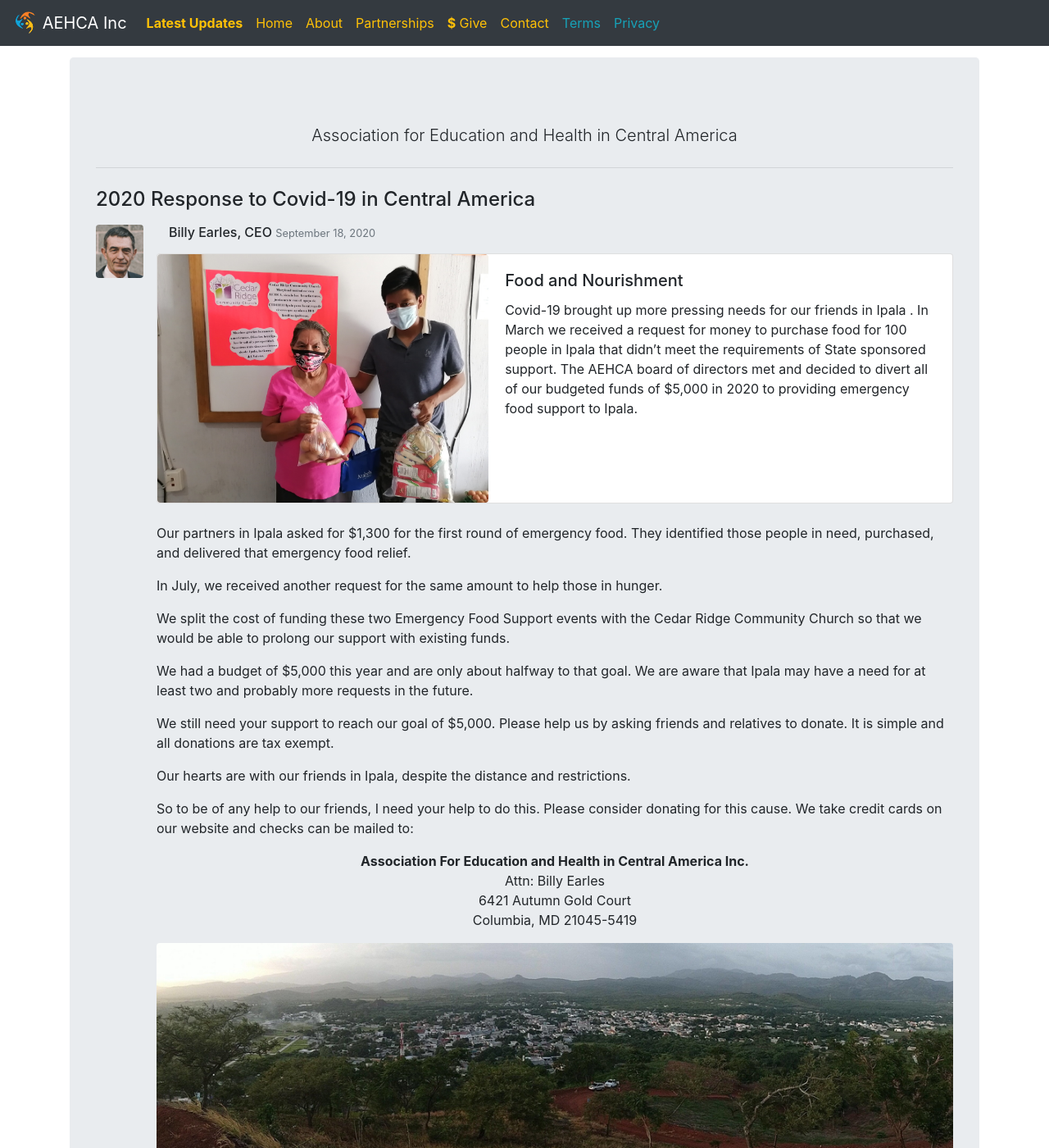
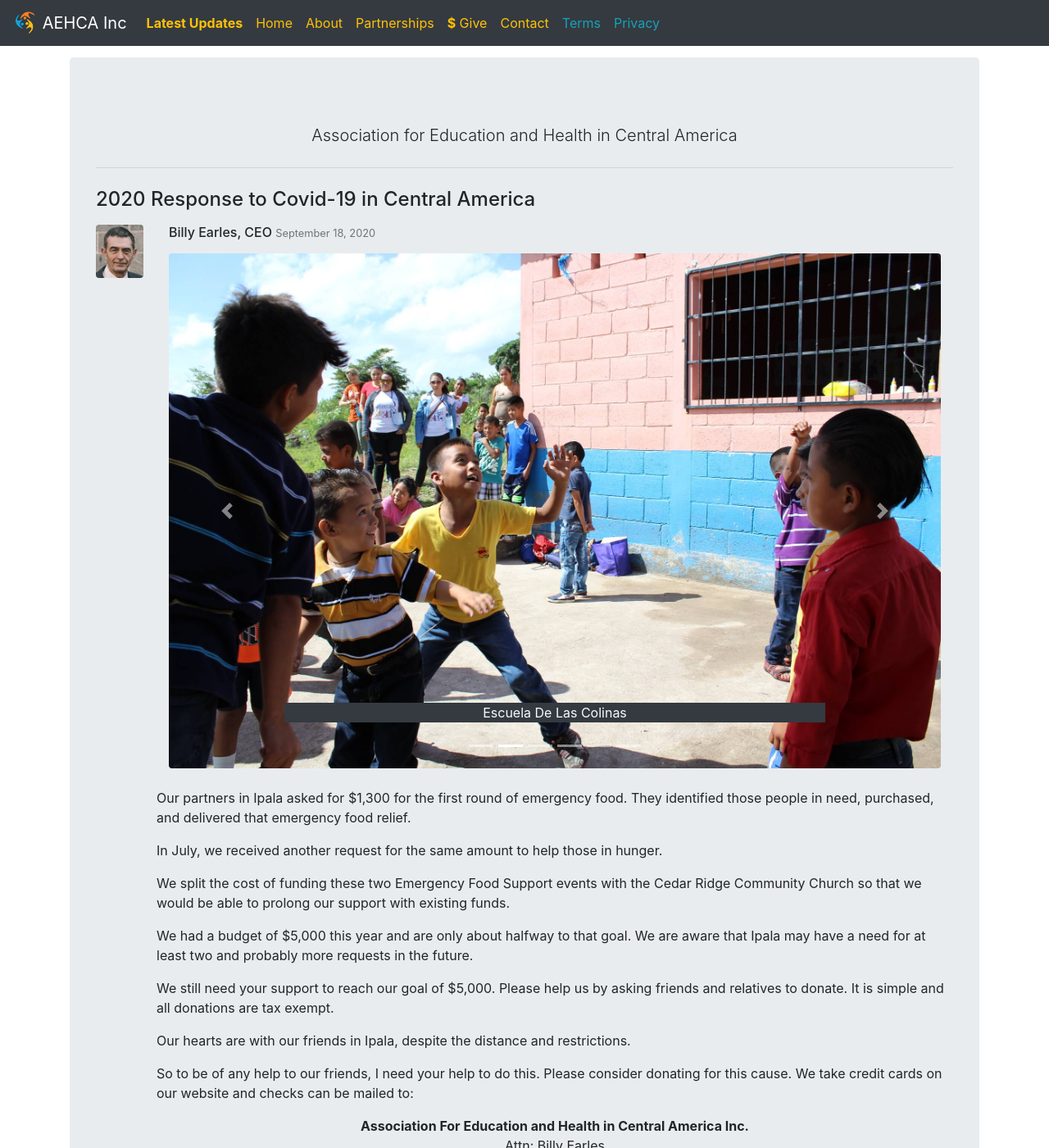
Before and after one commit to aehca/aehca.github.io, a Jekyll site: the page built from _posts/2020-09-18-covid-letter-from-the-ceo.html, in a window 1280 px wide and 1400 px high. Shown: the whole window at 82% size. Built offline with Jekyll 4.4.1, drawn with Linux system fonts in a browser that asks for light colours.

Commit message:
Update 2020-09-18-covid-letter-from-the-ceo.html

```diff
--- a/_posts/2020-09-18-covid-letter-from-the-ceo.html
+++ b/_posts/2020-09-18-covid-letter-from-the-ceo.html
@@ -25,25 +25,69 @@ author: billy
                             </div>
                             <div class="container">
                                 <div class="row">
-                                    <div class="card">
-                                        <div class="row no-gutters">
-                                            <div class="col-sm-5">
-                                                <img src="/images/family-food-covid-response.jpg"
-                                                    class="card-img-top h-100 img-fluid rounded"
-                                                    alt="covid food and nourishment">
-                                            </div>
-                                            <div class="col-sm-7">
-                                                <div class="card-body">
-                                                    <h5 class="card-title">Food and Nourishment</h5>
-                                                    <p class="card-text">Covid-19 brought up more pressing needs
-                                                        for our friends in Ipala . In March we received a request for
-                                                        money to purchase food for 100 people in Ipala that didn’t meet
-                                                        the requirements of State sponsored support. The AEHCA board of
-                                                        directors met and decided to divert all of our budgeted funds of
-                                                        $5,000 in 2020 to providing emergency food support to Ipala.
-                                                    </p>
+                                    <!-- PHOTO CAROUSEL WITH BUTTONS AND CAPTIONS-->
+                                    <div class="col">
+                                        <div id="educationCarousel" class="carousel slide" data-ride="carousel">
+                                            <ol class="carousel-indicators">
+                                                <li data-target="#educationCarousel" data-slide-to="0" class="active">
+                                                </li>
+                                                <li data-target="#educationCarousel" data-slide-to="1"></li>
+                                                <li data-target="#educationCarousel" data-slide-to="2"></li>
+                                                <li data-target="#educationCarousel" data-slide-to="3"></li>
+                                                <li data-target="#educationCarousel" data-slide-to="4"></li>
+                                                <li data-target="#educationCarousel" data-slide-to="5"></li>
+                                            </ol>
+                                            <div class="carousel-inner">
+                                                <div class="carousel-item active">
+                                                    <img src="/images/edu-computers.jpg" class="d-block w-100 rounded"
+                                                        alt="Education - computers - Ipala, Guatemala">
+                                                    <div class="carousel-caption d-none d-md-block">
+                                                        <p class="text-light bg-dark">C.I.D.H.E.R Computer Center</p>
+                                                    </div>
+                                                </div>
+                                                <div class="carousel-item">
+                                                    <img src="/images/edu-LasColinas-02.jpg"
+                                                        class="d-block w-100 rounded"
+                                                        alt="Education - Las Colinas school - Ipala, Guatemala">
+                                                    <div class="carousel-caption d-none d-md-block">
+                                                        <p class="text-light bg-dark">Escuela De Las Colinas</p>
+                                                    </div>
+                                                </div>
+                                                <div class="carousel-item">
+                                                    <img src="/images/edu-2019-Desks3-AdultEdu.jpeg"
+                                                        class="d-block w-100 rounded"
+                                                        alt="Education - English class - Ipala, Guatemala">
+                                                    <div class="carousel-caption d-none d-md-block">
+                                                        <p class="text-light bg-dark">Students learning English</p>
+                                                    </div>
+                                                </div>
+                                                <div class="carousel-item">
+                                                    <img src="/images/edu-Pain-05.jpg" class="d-block w-100 rounded"
+                                                        alt="Education - P.A.I.N school - Ipala, Guatemala">
+                                                    <div class="carousel-caption d-none d-md-block">
+                                                        <p class="text-light bg-dark">P.A.I.N schooling</p>
+                                                    </div>
+                                                </div>
+                                                <div class="carousel-item">
+                                                    <img src="/images/edu-powerpoint.jpg" class="d-block w-100 rounded"
+                                                        alt="Education - technology - Ipala, Guatemala">
+                                                    <div class="carousel-caption d-none d-md-block">
+                                                        <p class="text-light bg-dark">Students learning powerpoint
+                                                            skills
+                                                        </p>
+                                                    </div>
                                                 </div>
                                             </div>
+                                            <a class="carousel-control-prev" href="#educationCarousel" role="button"
+                                                data-slide="prev">
+                                                <span class="carousel-control-prev-icon" aria-hidden="true"></span>
+                                                <span class="sr-only">Previous</span>
+                                            </a>
+                                            <a class="carousel-control-next" href="#educationCarousel" role="button"
+                                                data-slide="next">
+                                                <span class="carousel-control-next-icon" aria-hidden="true"></span>
+                                                <span class="sr-only">Next</span>
+                                            </a>
                                         </div>
                                     </div>
                                 </div>
```
